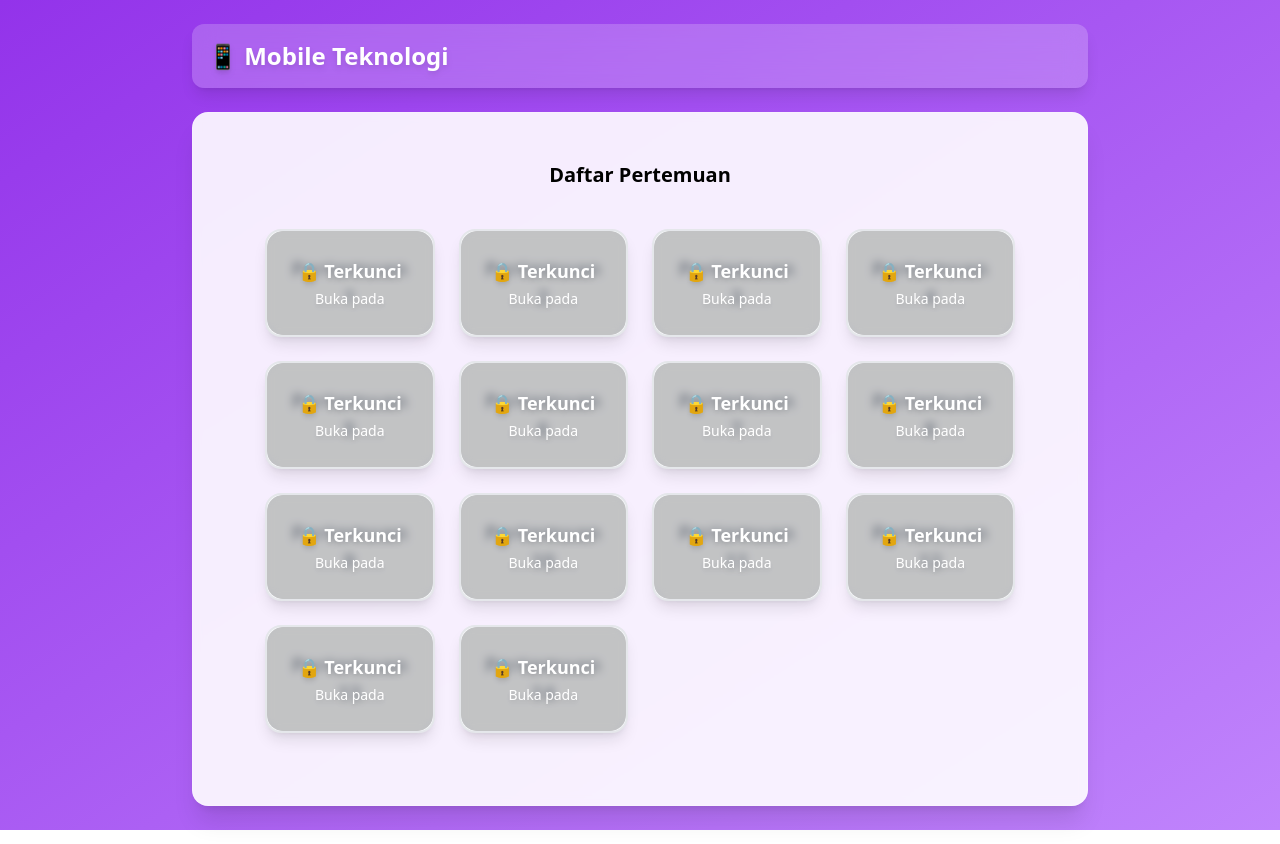
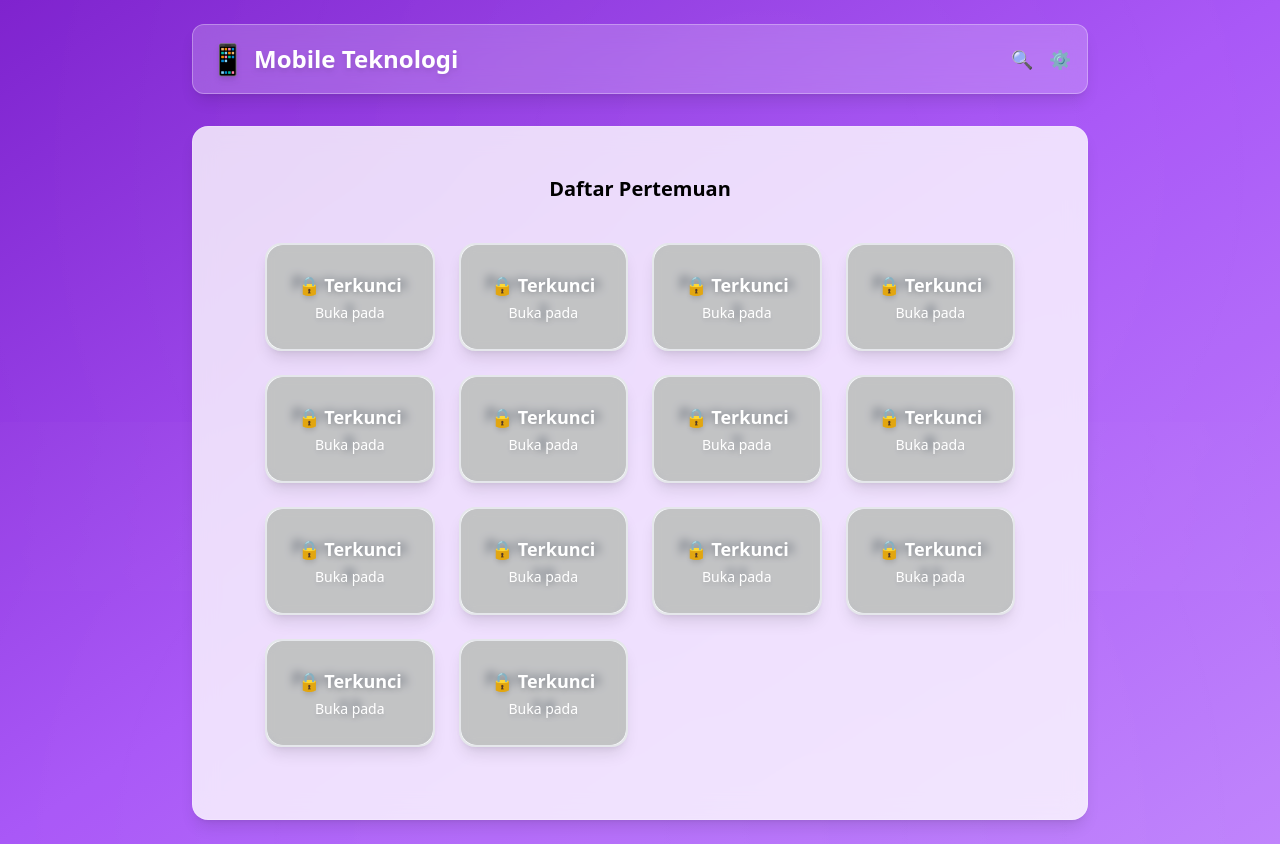
Before and after one commit to sihar7/mobile-tech-app, a Vue app: page / in a window 1280 px wide. Built offline with nearby package versions, Linux system fonts and the light colour scheme.

Commit message:
perbaikan

```diff
--- a/src/App.vue
+++ b/src/App.vue
@@ -1,17 +1,30 @@
 <template>
-  <div class="min-h-screen bg-gradient-to-br from-purple-600 to-purple-400 flex flex-col items-center p-6 transition-all duration-300">
+  <div class="relative min-h-screen flex flex-col items-center p-6 bg-gradient-to-br from-purple-700 via-purple-500 to-purple-400 overflow-hidden">
+    <!-- Animated Background Waves -->
+    <div class="absolute inset-0 opacity-20">
+      <div class="wave wave1"></div>
+      <div class="wave wave2"></div>
+    </div>
+
     <!-- Navbar -->
-    <nav class="w-full max-w-4xl bg-white/20 backdrop-blur-md shadow-lg rounded-xl p-4 flex justify-between items-center">
-      <h1 class="text-2xl font-bold text-white drop-shadow-md">📱 Mobile Teknologi</h1>
+    <nav class="relative z-10 w-full max-w-4xl bg-white/20 backdrop-blur-md shadow-lg rounded-xl p-4 flex justify-between items-center border border-white/30">
+      <h1 class="text-2xl font-bold text-white drop-shadow-md flex items-center gap-2">
+        <span class="text-3xl">📱</span> Mobile Teknologi
+      </h1>
+      <div class="flex gap-4">
+        <button class="text-white text-lg hover:text-gray-300 transition">🔍</button>
+        <button class="text-white text-lg hover:text-gray-300 transition">⚙️</button>
+      </div>
     </nav>
 
     <!-- Main Content -->
-    <div
-      class="w-full max-w-4xl mt-6 p-8 rounded-2xl shadow-xl bg-white/90 backdrop-blur-sm border border-white/20
-            hover:shadow-2xl hover:border-purple-300/50 transition-all duration-300 transform hover:-translate-y-1"
-    >
-      <router-view />
-    </div>
+  <div
+    class="relative z-10 w-full max-w-4xl mt-8 p-8 rounded-2xl shadow-lg bg-white/80 backdrop-blur-md border border-white/20
+          hover:shadow-2xl hover:border-purple-400/50 transition-all duration-500 transform hover:-translate-y-1 hover:bg-white/70"
+  >
+    <router-view />
+  </div>
+
   </div>
 </template>
 
@@ -26,4 +39,37 @@
 .fade-leave-to {
   opacity: 0;
 }
+
+/* Animated Background Waves */
+.wave {
+  position: absolute;
+  width: 200%;
+  height: 100%;
+  background: radial-gradient(circle, rgba(255,255,255,0.2) 10%, rgba(255,255,255,0) 70%);
+  animation: moveWave 8s infinite linear;
+}
+
+.wave1 {
+  top: -30%;
+  left: -50%;
+  animation-delay: 0s;
+}
+
+.wave2 {
+  top: 50%;
+  left: -50%;
+  animation-delay: 4s;
+}
+
+@keyframes moveWave {
+  0% {
+    transform: translateX(-10%);
+  }
+  50% {
+    transform: translateX(10%);
+  }
+  100% {
+    transform: translateX(-10%);
+  }
+}
 </style>
--- a/src/components/SlideContent.vue
+++ b/src/components/SlideContent.vue
@@ -1,5 +1,10 @@
 <template>
   <div ref="swiperWrapper" class="slide-container">
+    <!-- Progress Bar -->
+    <div class="progress-bar">
+      <div class="progress" :style="{ width: progressPercentage + '%' }"></div>
+    </div>
+
     <!-- Tombol Fullscreen & Pause -->
     <div class="controls">
       <button @click="toggleFullscreen" class="btn fullscreen-btn">
@@ -9,6 +14,7 @@
         <i :class="isPaused ? 'fas fa-play' : 'fas fa-pause'"></i>
       </button>
     </div>
+
     <Swiper
       ref="swiperRef"
       :modules="[Navigation, Pagination, Autoplay]"
@@ -17,12 +23,18 @@
       :navigation="true"
       :pagination="{ clickable: true }"
       :autoplay="autoplayConfig"
+      @slideChange="updateProgress"
       @swiper="setSwiperInstance"
       class="custom-swiper"
     >
       <SwiperSlide v-for="(slide, index) in slides" :key="index">
         <div class="slide-content">
+          <div class="slide-header">
+            <span class="slide-badge">Materi {{ index + 1 }}</span>
+          </div>
+
           <img v-if="slide.image" :src="slide.image" alt="Materi" class="slide-image" />
+
           <div class="slide-text">
             <h3 class="slide-title">{{ slide.title }}</h3>
             <p class="slide-description" v-html="isExpanded[index] ? slide.description : shortenText(slide.description, 300)">
@@ -41,7 +53,6 @@
         </div>
       </SwiperSlide>
     </Swiper>
-
   </div>
 </template>
 
@@ -63,10 +74,19 @@ const swiperInstance = ref(null);
 const swiperWrapper = ref(null);
 const isFullscreen = ref(false);
 const isPaused = ref(false);
-const isExpanded = ref([]); // Untuk toggle deskripsi panjang
+const isExpanded = ref([]);
+const currentIndex = ref(0);
+// Progress bar calculation
+const progressPercentage = computed(() => {
+  if (!props.slides || props.slides.length === 0) return 0;
+  return ((currentIndex.value + 1) / props.slides.length) * 100;
+});
 
-// Konfigurasi Autoplay
-const autoplayConfig = computed(() => (isPaused.value ? false : { delay: 4000, disableOnInteraction: false }));
+const updateProgress = (swiper) => {
+  currentIndex.value = swiper.activeIndex;
+};
+// Autoplay Config
+const autoplayConfig = computed(() => (isPaused.value ? false : { delay: 5000, disableOnInteraction: false }));
 
 // Simpan Instance Swiper
 const setSwiperInstance = (swiper) => {
@@ -124,6 +144,7 @@ onUnmounted(() => {
 </script>
 
 <style scoped>
+/* Kontainer utama */
 .slide-container {
   position: relative;
   width: 100%;
@@ -131,6 +152,23 @@ onUnmounted(() => {
   margin: auto;
 }
 
+/* Progress Bar */
+.progress-bar {
+  height: 5px;
+  background: #e0e0e0;
+  width: 100%;
+  border-radius: 3px;
+  overflow: hidden;
+  margin-bottom: 10px;
+}
+
+.progress {
+  height: 100%;
+  background: #007bff;
+  transition: width 0.3s ease-in-out;
+}
+
+/* Tombol Kontrol */
 .controls {
   display: flex;
   justify-content: center;
@@ -146,13 +184,20 @@ onUnmounted(() => {
   cursor: pointer;
   background-color: #007bff;
   color: white;
+  transition: background 0.3s;
 }
 
+.btn:hover {
+  background-color: #0056b3;
+}
+
+/* Swiper */
 .custom-swiper {
   width: 100%;
   height: auto;
 }
 
+/* Slide */
 .slide-content {
   display: flex;
   flex-direction: column;
@@ -160,10 +205,24 @@ onUnmounted(() => {
   text-align: center;
   padding: 20px;
   background: white;
-  border-radius: 8px;
+  border-radius: 10px;
   box-shadow: 0 4px 8px rgba(0, 0, 0, 0.1);
 }
 
+/* Header Slide */
+.slide-header {
+  margin-bottom: 10px;
+}
+
+.slide-badge {
+  background: #007bff;
+  color: white;
+  padding: 5px 10px;
+  border-radius: 15px;
+  font-size: 14px;
+}
+
+/* Gambar */
 .slide-image {
   width: 100%;
   max-height: 300px;
@@ -172,18 +231,15 @@ onUnmounted(() => {
   margin-bottom: 15px;
 }
 
-.slide-text {
-  max-width: 80%;
-}
-
+/* Teks */
 .slide-title {
-  font-size: 20px;
+  font-size: 22px;
   font-weight: bold;
   margin-bottom: 10px;
 }
 
 .slide-description {
-  font-size: 14px;
+  font-size: 16px;
   color: #555;
   text-align: justify;
 }
--- a/src/components/WeekSelector.vue
+++ b/src/components/WeekSelector.vue
@@ -76,26 +76,33 @@ const handleClick = (week) => {
   if (isUnlocked(week)) {
     router.push(`/week/${week.id}`);
   } else {
-    Swal.fire({
-      title: `<span style="color:#8B5CF6; font-weight:bold;">🔒 Belum Bisa Diakses!</span>`,
+   Swal.fire({
+      title: `<span style="color: #7C3AED; font-weight: bold; font-size: 20px;">🔒 Belum Bisa Diakses!</span>`,
       html: `
         <div style="display: flex; justify-content: center; align-items: center; flex-direction: column; margin-top: 10px; font-size: 16px; color: #4C1D95;">
-          📅 Pertemuan <b>${week.id}</b> baru bisa diakses pada <b>${formatDate(week.date)}</b>.
+          📅 Pertemuan <b style="color: #7C3AED;">${week.id}</b> baru bisa diakses pada <b style="color: #7C3AED;">${formatDate(week.date)}</b>.
         </div>
-        <div style="display: flex; justify-content: center; align-items: center; margin-top: 15px;">
-          <img src="https://media.giphy.com/media/26AHONQ79FdWZhAI0/giphy.gif" alt="Wait" style="width: 120px; border-radius: 10px; box-shadow: 0px 4px 8px rgba(0, 0, 0, 0.2);">
+        <div style="display: flex; justify-content: center; align-items: center; margin-top: 10px;">
+          <img src="https://media.giphy.com/media/3o7aD2d7hy9ktXNDP2/giphy.gif" alt="Wait" style="width: 120px; border-radius: 10px; box-shadow: 0px 4px 8px rgba(0, 0, 0, 0.15);">
         </div>
       `,
       icon: 'warning',
-      background: '#EDE9FE', // Ungu muda
-      confirmButtonColor: '#8B5CF6', // Ungu lebih gelap
+      background: '#F5F3FF',
+      confirmButtonColor: '#7C3AED',
       confirmButtonText: 'Oke deh 😢',
       customClass: {
         popup: 'rounded-xl shadow-lg',
-        title: 'text-lg font-bold',
-        confirmButton: 'bg-purple-500 text-white p-2 rounded-lg hover:bg-purple-600',
-      }
+        title: 'text-xl font-bold',
+        confirmButton: 'bg-purple-500 text-white px-4 py-2 rounded-md hover:bg-purple-600 transition-all duration-200',
+      },
+      showClass: {
+        popup: 'animate__animated animate__fadeInDown',
+      },
+      hideClass: {
+        popup: 'animate__animated animate__fadeOutUp',
+      },
     });
+
     }
 };
 
```
Lines whose indentation alone changed are shown as unchanged.
